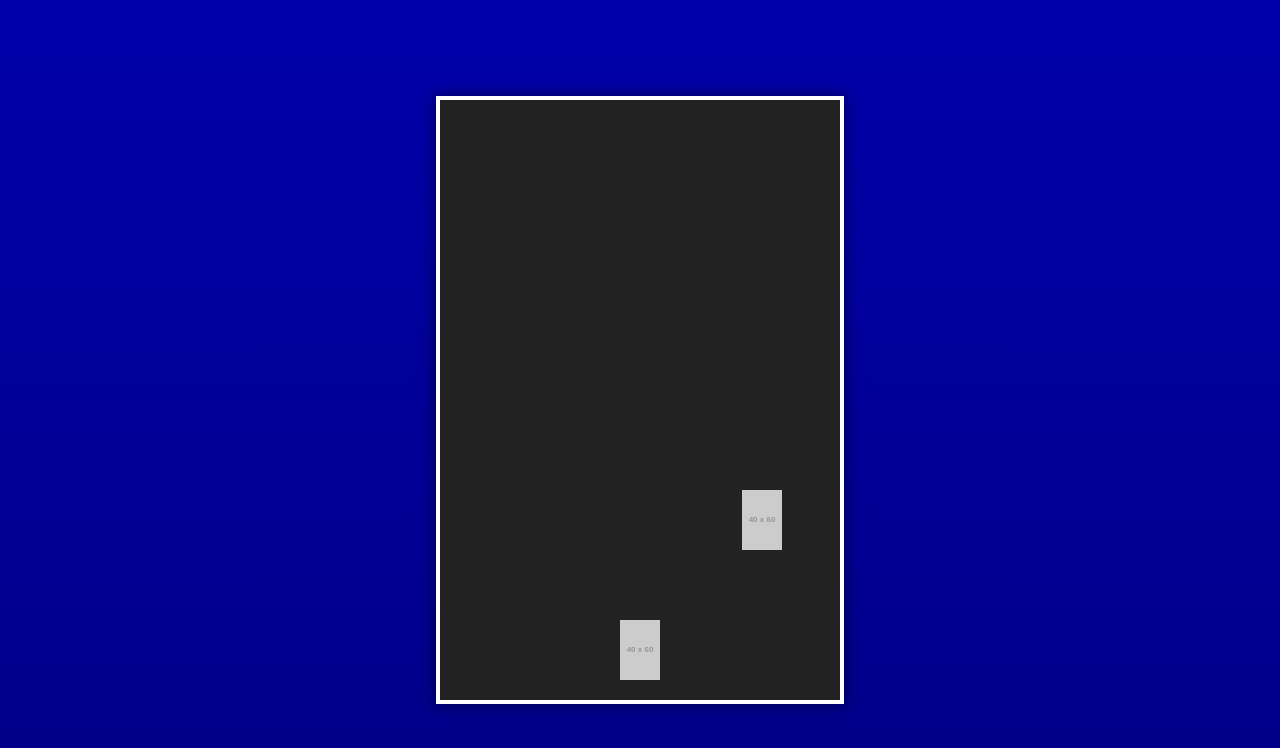
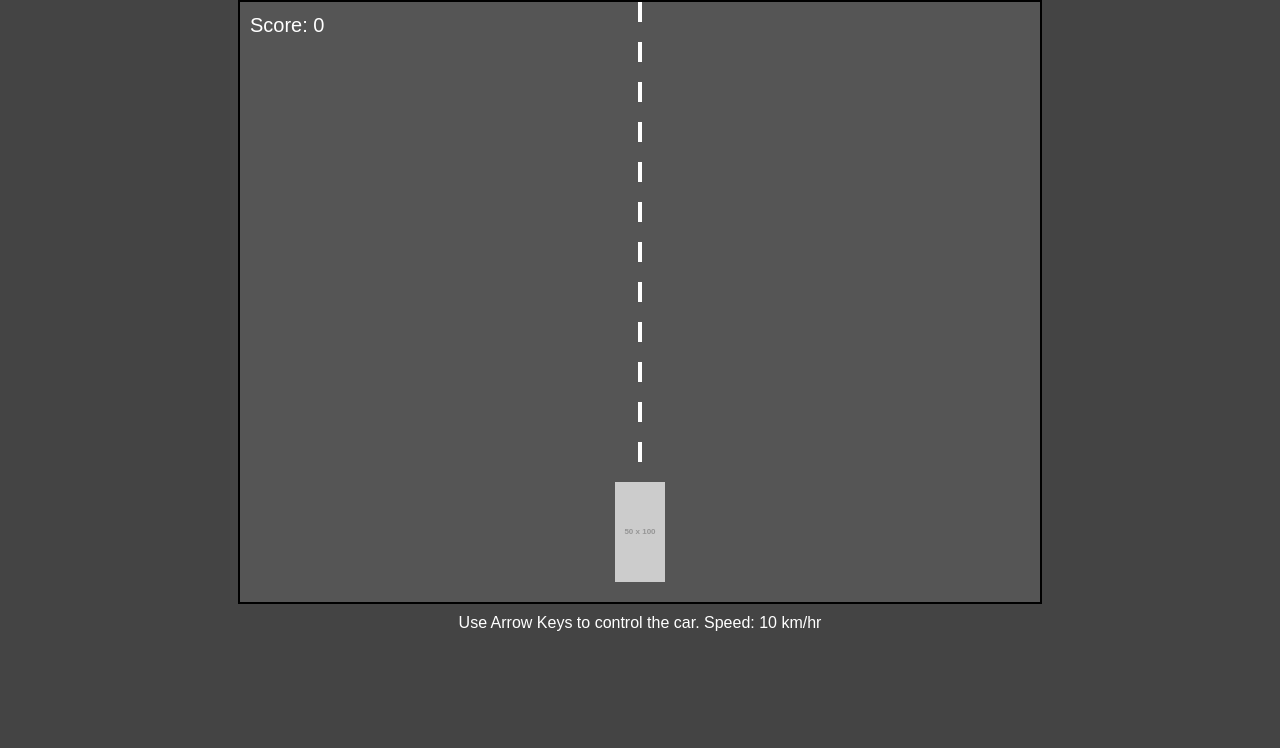
Before and after one commit to Jovi38/TestGame, a plain HTML site: page index.html in a window 1280 px wide. Drawn offline with Linux system fonts and the light colour scheme; placeholder pictures from the web are drawn by us.

Commit message:
Update index.html

```diff
--- a/index.html
+++ b/index.html
@@ -3,114 +3,174 @@
 <head>
     <meta charset="UTF-8">
     <meta name="viewport" content="width=device-width, initial-scale=1.0">
-    <title>Car Game</title>
+    <title>Advanced Car Game</title>
     <style>
         body {
-            background: linear-gradient(to bottom, #00A, #008);
-            display: flex;
-            justify-content: center;
-            align-items: center;
-            height: 100vh;
             margin: 0;
-            overflow: hidden;
+            background-color: #444;
+        }
+        canvas {
+            display: block;
+            background: linear-gradient(#555, #333);
+            margin: auto;
+            border: 2px solid #000;
+        }
+        .game-info {
+            color: white;
+            text-align: center;
             font-family: Arial, sans-serif;
-        }
-
-        #gameArea {
-            position: relative;
-            width: 400px;
-            height: 600px;
-            background: #222;
-            overflow: hidden;
-            border: 4px solid #FFF;
-            box-shadow: 0px 0px 15px rgba(0, 0, 0, 0.5);
-        }
-
-        .car {
-            position: absolute;
-            bottom: 20px;
-            left: 50%;
-            transform: translateX(-50%);
-            width: 40px;
-            height: 60px;
-            background: url('https://via.placeholder.com/40x60/FF0000/FFFFFF?text=Car') no-repeat center;
-            background-size: cover;
-            transition: left 0.1s ease;
-        }
-
-        .obstacle {
-            position: absolute;
-            width: 40px;
-            height: 60px;
-            background: url('https://via.placeholder.com/40x60/00FF00/FFFFFF?text=Obstacle') no-repeat center;
-            background-size: cover;
+            margin-top: 10px;
         }
     </style>
 </head>
 <body>
-    <div id="gameArea">
-        <div class="car" id="playerCar"></div>
-    </div>
+    <canvas id="gameCanvas" width="800" height="600"></canvas>
+    <div class="game-info">Use Arrow Keys to control the car. Speed: 10 km/hr</div>
 
     <script>
-        const gameArea = document.getElementById('gameArea');
-        const playerCar = document.getElementById('playerCar');
-        let playerCarPosition = 180;
-        let gameSpeed = 5; // Increased game speed for more challenge
+        const canvas = document.getElementById('gameCanvas');
+        const ctx = canvas.getContext('2d');
+
+        // Player car and game properties
+        let playerCar = {
+            x: canvas.width / 2 - 25,
+            y: canvas.height - 120,
+            width: 50,
+            height: 100,
+            speed: 5
+        };
+
         let obstacles = [];
-        let gameStarted = false;
+        let gameSpeed = 2; // Represents 10 km/hr
+        let gameScore = 0;
+        let isGameOver = false;
 
-        document.addEventListener('keydown', (event) => {
-            if (event.key === 'ArrowLeft' && playerCarPosition > 0) {
-                playerCarPosition -= 10;
-            } else if (event.key === 'ArrowRight' && playerCarPosition < 360) {
-                playerCarPosition += 10;
+        const carImage = new Image();
+        carImage.src = 'https://via.placeholder.com/50x100/0000FF/FFFFFF?text=Car';
+
+        const bushImage = new Image();
+        bushImage.src = 'https://via.placeholder.com/60x20/228B22/FFFFFF?text=Bush';
+
+        // Function to draw the player car
+        function drawCar(car) {
+            ctx.drawImage(carImage, car.x, car.y, car.width, car.height);
+        }
+
+        // Function to draw obstacles
+        function drawObstacle(obstacle) {
+            ctx.drawImage(bushImage, obstacle.x, obstacle.y, obstacle.width, obstacle.height);
+        }
+
+        // Function to create obstacles
+        function createObstacle() {
+            const obstacleWidth = Math.random() * (canvas.width / 2 - 50) + 50;
+            const xPosition = Math.random() * (canvas.width - obstacleWidth);
+            obstacles.push({ x: xPosition, y: -100, width: obstacleWidth, height: 20 });
+        }
+
+        // Function to handle player movement
+        function movePlayer() {
+            if (keys['ArrowLeft'] && playerCar.x > 0) {
+                playerCar.x -= playerCar.speed;
             }
-            playerCar.style.left = playerCarPosition + 'px';
+            if (keys['ArrowRight'] && playerCar.x + playerCar.width < canvas.width) {
+                playerCar.x += playerCar.speed;
+            }
+            if (keys['ArrowUp'] && playerCar.y > 0) {
+                playerCar.y -= playerCar.speed;
+            }
+            if (keys['ArrowDown'] && playerCar.y + playerCar.height < canvas.height) {
+                playerCar.y += playerCar.speed;
+            }
+        }
+
+        // Function to update obstacle positions and create new ones
+        function updateObstacles() {
+            for (let i = obstacles.length - 1; i >= 0; i--) {
+                obstacles[i].y += gameSpeed;
+                if (obstacles[i].y > canvas.height) {
+                    obstacles.splice(i, 1);
+                    gameScore++;
+                }
+            }
+
+            if (obstacles.length < 5) {
+                createObstacle();
+            }
+        }
+
+        // Function to detect collision
+        function detectCollision(car, obstacle) {
+            return (
+                car.x < obstacle.x + obstacle.width &&
+                car.x + car.width > obstacle.x &&
+                car.y < obstacle.y + obstacle.height &&
+                car.y + car.height > obstacle.y
+            );
+        }
+
+        // Function to update the game state
+        function updateGame() {
+            if (isGameOver) return;
+
+            ctx.clearRect(0, 0, canvas.width, canvas.height);
+
+            // Draw the road (simple background pattern)
+            ctx.fillStyle = '#555';
+            ctx.fillRect(0, 0, canvas.width, canvas.height);
+
+            // Draw lane markings
+            ctx.strokeStyle = '#FFF';
+            ctx.lineWidth = 4;
+            ctx.setLineDash([20, 20]);
+            ctx.beginPath();
+            ctx.moveTo(canvas.width / 2, 0);
+            ctx.lineTo(canvas.width / 2, canvas.height);
+            ctx.stroke();
+
+            // Draw the car, obstacles, and handle movement
+            drawCar(playerCar);
+            obstacles.forEach(drawObstacle);
+            movePlayer();
+            updateObstacles();
+
+            // Check for collisions
+            for (let obstacle of obstacles) {
+                if (detectCollision(playerCar, obstacle)) {
+                    isGameOver = true;
+                    alert('Game Over! Your Score: ' + gameScore);
+                    resetGame();
+                }
+            }
+
+            // Display score
+            ctx.fillStyle = 'white';
+            ctx.font = '20px Arial';
+            ctx.fillText('Score: ' + gameScore, 10, 30);
+
+            requestAnimationFrame(updateGame);
+        }
+
+        // Function to reset the game state
+        function resetGame() {
+            playerCar.x = canvas.width / 2 - 25;
+            playerCar.y = canvas.height - 120;
+            obstacles = [];
+            gameScore = 0;
+            isGameOver = false;
+        }
+
+        // Keyboard controls
+        const keys = {};
+        window.addEventListener('keydown', (e) => {
+            keys[e.key] = true;
+        });
+        window.addEventListener('keyup', (e) => {
+            keys[e.key] = false;
         });
 
-        function createObstacle() {
-            const obstacle = document.createElement('div');
-            obstacle.classList.add('obstacle');
-            obstacle.style.left = Math.floor(Math.random() * 360) + 'px';
-            obstacle.style.top = '-60px';
-            gameArea.appendChild(obstacle);
-            obstacles.push(obstacle);
-        }
-
-        function moveObstacles() {
-            obstacles.forEach((obstacle, index) => {
-                let obstacleTop = parseInt(obstacle.style.top);
-                if (obstacleTop > 600) {
-                    obstacle.remove();
-                    obstacles.splice(index, 1);
-                } else {
-                    obstacle.style.top = (obstacleTop + gameSpeed) + 'px';
-
-                    // Check collision only if the game has started
-                    if (gameStarted &&
-                        obstacleTop > 520 &&
-                        parseInt(obstacle.style.left) < playerCarPosition + 40 &&
-                        parseInt(obstacle.style.left) + 40 > playerCarPosition
-                    ) {
-                        alert('Game Over! Better luck next time!');
-                        window.location.reload();
-                    }
-                }
-            });
-        }
-
-        function gameLoop() {
-            moveObstacles();
-            requestAnimationFrame(gameLoop);
-        }
-
-        // Start the game after a short delay (e.g., 2 seconds)
-        setTimeout(() => {
-            gameStarted = true;
-            setInterval(createObstacle, 1500); // Create obstacles every 1.5 seconds
-            gameLoop();
-        }, 2000); // Delay before the game starts
+        // Start the game
+        updateGame();
     </script>
 </body>
 </html>
```
